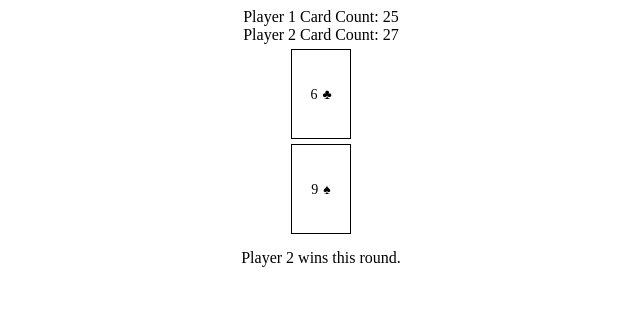
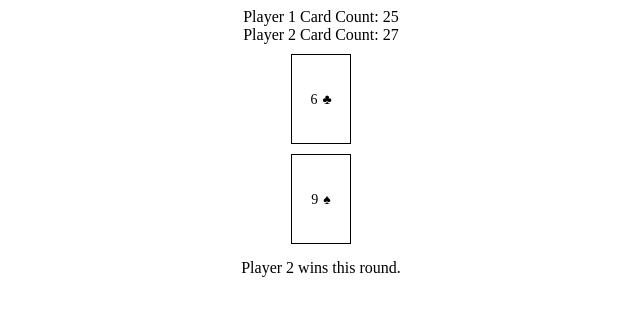
Before and after one commit to tlcraft/copilot-sandbox, an Angular app: page / in a window 1280 px wide. Shown: the top 316 px of the page, without its empty margins (319-959 px from the left). Built offline with nearby package versions, Linux system fonts and the light colour scheme.

Commit message:
Update margin.

```diff
--- a/src/app/app.component.scss
+++ b/src/app/app.component.scss
@@ -9,7 +9,7 @@
     font-size: 14px;
     text-align: center;
     line-height: 80px;
-    margin: 5px;
+    margin: 10px;
     margin-left: auto;
     margin-right: auto;
 }
```
